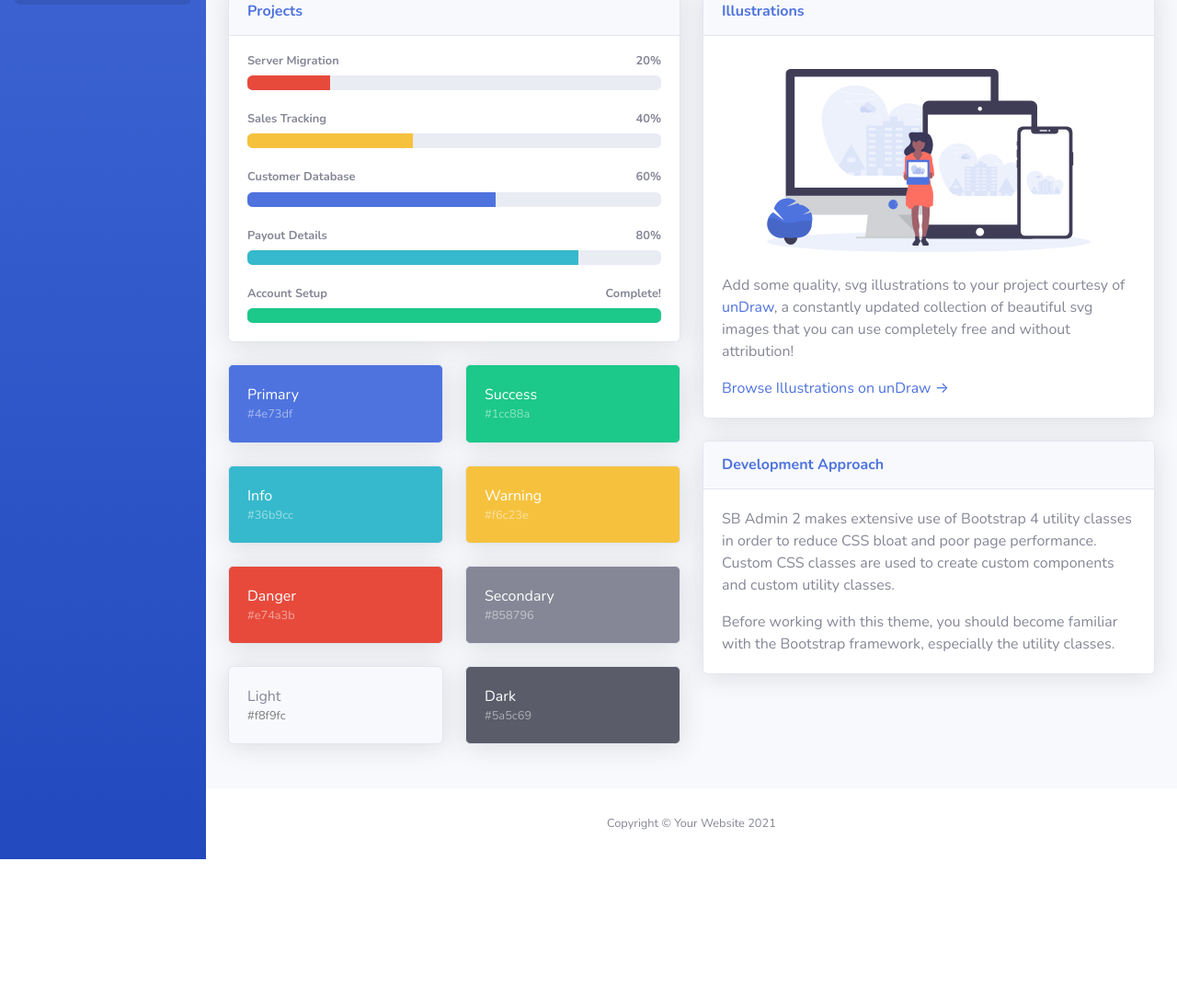
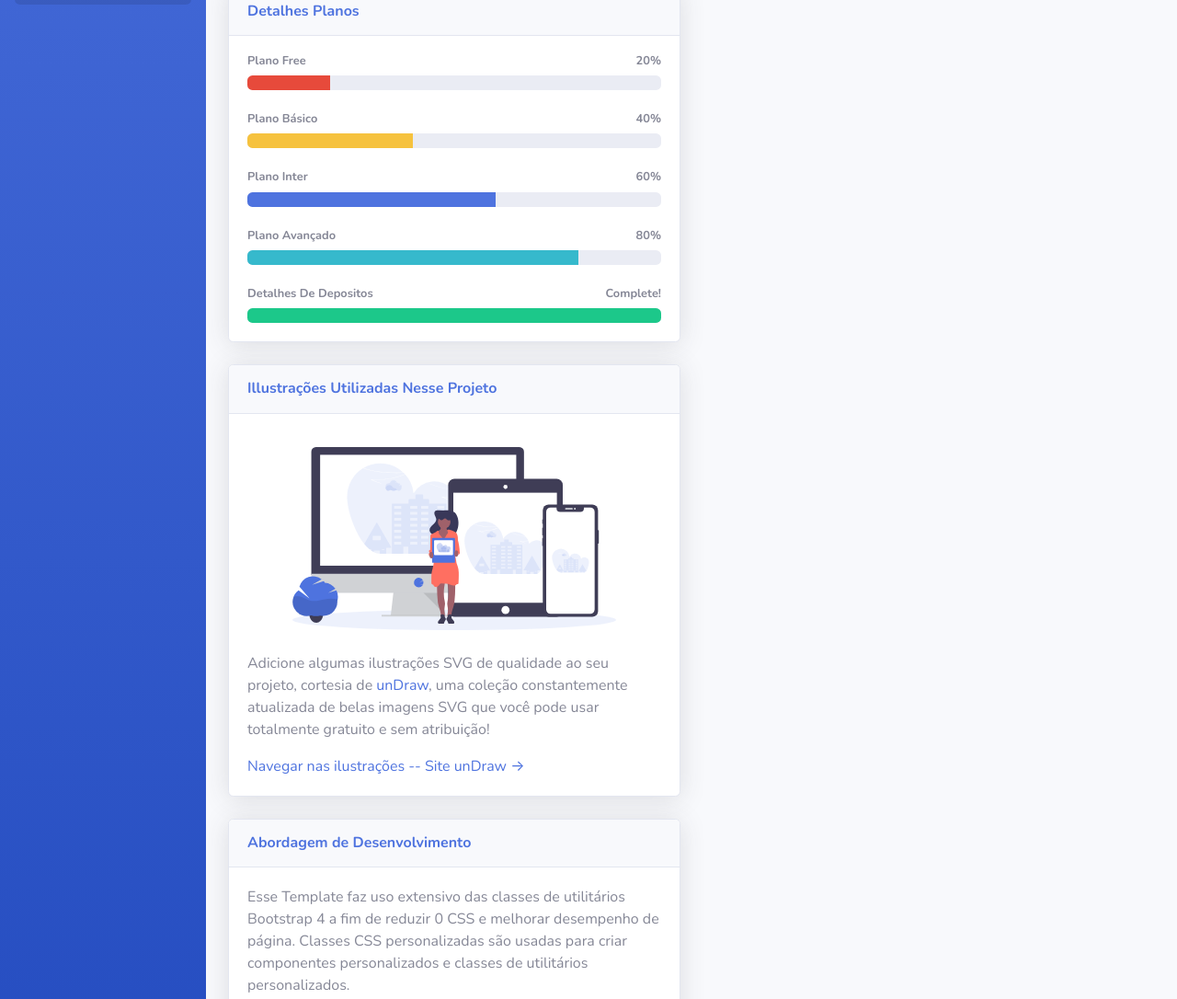
Before and after one commit to domingosjf/Cloud-Miner, a website with bundled scripts: page index.html in a window 1280 px wide. Shown: the part 858-1944 px from the top of the page at 92% size. Before the commit the page ends 1792 px from the top, so only its background shows below. Built offline with nearby package versions, Linux system fonts and the light colour scheme.

Commit message:
Add files via upload

```diff
--- a/index.html
+++ b/index.html
@@ -33,7 +33,7 @@
             <!-- Sidebar - Brand -->
             <a class="sidebar-brand d-flex align-items-center justify-content-center" href="index.html">
                 <div class="sidebar-brand-icon rotate-n-15">
-                    <i class="fas fa-laugh-wink"></i>
+                    <i class="fas fa-dog"></i>
                 </div>
                 <div class="sidebar-brand-text mx-3">Cloud <sup>Miner</sup></div>
             </a>
@@ -50,45 +50,45 @@
 
 			<li class="nav-item active">
                 <a class="nav-link" href="free.html">
-                    <i class="fas fa-fw fa-tachometer-alt"></i>
+					<i class="fas fa-comments-dollar"></i>
                     <span>Plano Free</span></a>
             </li>
 
 			<li class="nav-item active">
                 <a class="nav-link" href="basico.html">
-                    <i class="fas fa-fw fa-tachometer-alt"></i>
+					<i class="fas fa-comment-dollar"></i>
                     <span>Plano Básico</span></a>
             </li>
 
 
 			<li class="nav-item active">
                 <a class="nav-link" href="inter.html">
-                    <i class="fas fa-fw fa-tachometer-alt"></i>
+                    <i class="fab fa-btc"></i>
                     <span>Plano Inter</span></a>
             </li>
 
 			<li class="nav-item active">
                 <a class="nav-link" href="avancado.html">
-                    <i class="fas fa-fw fa-tachometer-alt"></i>
+                    <i class="fab fa-bitcoin"></i>
                     <span>Plano Avançado</span></a>
             </li>
 
 			 <li class="nav-item active">
                 <a class="nav-link" href="deposito.html">
-                    <i class="fas fa-fw fa-tachometer-alt"></i>
+                    <i class="fas fa-fw fa-wallet"></i>
                     <span>Deposito</span></a>
             </li>
 
 			<li class="nav-item active">
                 <a class="nav-link" href="receber.html">
-                    <i class="fas fa-fw fa-tachometer-alt"></i>
+                    <i class="fas fa-receipt"></i>
                     <span>Retirar</span></a>
             </li>
 
 			<li class="nav-item">
                 <a class="nav-link collapsed" href="#" data-toggle="collapse" data-target="#collapseTwo"
                     aria-expanded="true" aria-controls="collapseTwo">
-                    <i class="fas fa-fw fa-tachometer-alt"></i>
+                    <i class="fas fa-history"></i>
                     <span>Histórico</span>
                 </a>
                 <div id="collapseTwo" class="collapse" aria-labelledby="headingTwo" data-parent="#accordionSidebar">
@@ -105,7 +105,7 @@
 
 			<li class="nav-item active">
                 <a class="nav-link" href="faq.html">
-                    <i class="fas fa-fw fa-tachometer-alt"></i>
+                    <i class="fas fa-question"></i>
                     <span>FAQ</span></a>
             </li>
 
@@ -151,7 +151,7 @@
                     <form
                         class="d-none d-sm-inline-block form-inline mr-auto ml-md-3 my-2 my-md-0 mw-100 navbar-search">
                         <div class="input-group">
-                            <input type="text" class="form-control bg-light border-0 small" placeholder="Search for..."
+                            <input type="text" class="form-control bg-light border-0 small" placeholder="Pesquisar..."
                                 aria-label="Search" aria-describedby="basic-addon2">
                             <div class="input-group-append">
                                 <button class="btn btn-primary" type="button">
@@ -595,7 +595,7 @@
                                 <!-- Card Header - Dropdown -->
                                 <div
                                     class="card-header py-3 d-flex flex-row align-items-center justify-content-between">
-                                    <h6 class="m-0 font-weight-bold text-primary">Revenue Sources</h6>
+                                    <h6 class="m-0 font-weight-bold text-primary">Fontes de Receitas</h6>
                                     <div class="dropdown no-arrow">
                                         <a class="dropdown-toggle" href="#" role="button" id="dropdownMenuLink"
                                             data-toggle="dropdown" aria-haspopup="true" aria-expanded="false">
@@ -641,34 +641,34 @@
                             <!-- Project Card Example -->
                             <div class="card shadow mb-4">
                                 <div class="card-header py-3">
-                                    <h6 class="m-0 font-weight-bold text-primary">Projects</h6>
+                                    <h6 class="m-0 font-weight-bold text-primary">Detalhes Planos</h6>
                                 </div>
                                 <div class="card-body">
-                                    <h4 class="small font-weight-bold">Server Migration <span
+                                    <h4 class="small font-weight-bold">Plano Free <span
                                             class="float-right">20%</span></h4>
                                     <div class="progress mb-4">
                                         <div class="progress-bar bg-danger" role="progressbar" style="width: 20%"
                                             aria-valuenow="20" aria-valuemin="0" aria-valuemax="100"></div>
                                     </div>
-                                    <h4 class="small font-weight-bold">Sales Tracking <span
+                                    <h4 class="small font-weight-bold">Plano Básico <span
                                             class="float-right">40%</span></h4>
                                     <div class="progress mb-4">
                                         <div class="progress-bar bg-warning" role="progressbar" style="width: 40%"
                                             aria-valuenow="40" aria-valuemin="0" aria-valuemax="100"></div>
                                     </div>
-                                    <h4 class="small font-weight-bold">Customer Database <span
+                                    <h4 class="small font-weight-bold">Plano Inter <span
                                             class="float-right">60%</span></h4>
                                     <div class="progress mb-4">
                                         <div class="progress-bar" role="progressbar" style="width: 60%"
                                             aria-valuenow="60" aria-valuemin="0" aria-valuemax="100"></div>
                                     </div>
-                                    <h4 class="small font-weight-bold">Payout Details <span
+                                    <h4 class="small font-weight-bold">Plano Avançado <span
                                             class="float-right">80%</span></h4>
                                     <div class="progress mb-4">
                                         <div class="progress-bar bg-info" role="progressbar" style="width: 80%"
                                             aria-valuenow="80" aria-valuemin="0" aria-valuemax="100"></div>
                                     </div>
-                                    <h4 class="small font-weight-bold">Account Setup <span
+                                    <h4 class="small font-weight-bold">Detalhes De Depositos <span
                                             class="float-right">Complete!</span></h4>
                                     <div class="progress">
                                         <div class="progress-bar bg-success" role="progressbar" style="width: 100%"
@@ -677,108 +677,37 @@
                                 </div>
                             </div>
 
-                            <!-- Color System -->
-                            <div class="row">
-                                <div class="col-lg-6 mb-4">
-                                    <div class="card bg-primary text-white shadow">
-                                        <div class="card-body">
-                                            Primary
-                                            <div class="text-white-50 small">#4e73df</div>
-                                        </div>
-                                    </div>
-                                </div>
-                                <div class="col-lg-6 mb-4">
-                                    <div class="card bg-success text-white shadow">
-                                        <div class="card-body">
-                                            Success
-                                            <div class="text-white-50 small">#1cc88a</div>
-                                        </div>
-                                    </div>
-                                </div>
-                                <div class="col-lg-6 mb-4">
-                                    <div class="card bg-info text-white shadow">
-                                        <div class="card-body">
-                                            Info
-                                            <div class="text-white-50 small">#36b9cc</div>
-                                        </div>
-                                    </div>
-                                </div>
-                                <div class="col-lg-6 mb-4">
-                                    <div class="card bg-warning text-white shadow">
-                                        <div class="card-body">
-                                            Warning
-                                            <div class="text-white-50 small">#f6c23e</div>
-                                        </div>
-                                    </div>
-                                </div>
-                                <div class="col-lg-6 mb-4">
-                                    <div class="card bg-danger text-white shadow">
-                                        <div class="card-body">
-                                            Danger
-                                            <div class="text-white-50 small">#e74a3b</div>
-                                        </div>
-                                    </div>
-                                </div>
-                                <div class="col-lg-6 mb-4">
-                                    <div class="card bg-secondary text-white shadow">
-                                        <div class="card-body">
-                                            Secondary
-                                            <div class="text-white-50 small">#858796</div>
-                                        </div>
-                                    </div>
-                                </div>
-                                <div class="col-lg-6 mb-4">
-                                    <div class="card bg-light text-black shadow">
-                                        <div class="card-body">
-                                            Light
-                                            <div class="text-black-50 small">#f8f9fc</div>
-                                        </div>
-                                    </div>
-                                </div>
-                                <div class="col-lg-6 mb-4">
-                                    <div class="card bg-dark text-white shadow">
-                                        <div class="card-body">
-                                            Dark
-                                            <div class="text-white-50 small">#5a5c69</div>
-                                        </div>
-                                    </div>
-                                </div>
-                            </div>
 
-                        </div>
-
-                        <div class="col-lg-6 mb-4">
 
                             <!-- Illustrations -->
                             <div class="card shadow mb-4">
                                 <div class="card-header py-3">
-                                    <h6 class="m-0 font-weight-bold text-primary">Illustrations</h6>
+                                    <h6 class="m-0 font-weight-bold text-primary">Illustrações Utilizadas Nesse Projeto</h6>
                                 </div>
                                 <div class="card-body">
                                     <div class="text-center">
                                         <img class="img-fluid px-3 px-sm-4 mt-3 mb-4" style="width: 25rem;"
                                             src="img/undraw_posting_photo.svg" alt="...">
                                     </div>
-                                    <p>Add some quality, svg illustrations to your project courtesy of <a
-                                            target="_blank" rel="nofollow" href="https://undraw.co/">unDraw</a>, a
-                                        constantly updated collection of beautiful svg images that you can use
-                                        completely free and without attribution!</p>
-                                    <a target="_blank" rel="nofollow" href="https://undraw.co/">Browse Illustrations on
-                                        unDraw &rarr;</a>
+                                    <p>Adicione algumas ilustrações SVG de qualidade ao seu projeto, cortesia de <a
+                                            target="_blank" rel="nofollow" href="https://undraw.co/">unDraw</a>, uma
+                                         coleção constantemente atualizada de belas imagens SVG que você pode usar
+                                         totalmente gratuito e sem atribuição!</p>
+                                    <a target="_blank" rel="nofollow" href="https://undraw.co/">Navegar nas ilustrações -- Site unDraw &rarr;</a>
                                 </div>
                             </div>
 
                             <!-- Approach -->
                             <div class="card shadow mb-4">
                                 <div class="card-header py-3">
-                                    <h6 class="m-0 font-weight-bold text-primary">Development Approach</h6>
+                                    <h6 class="m-0 font-weight-bold text-primary">Abordagem de Desenvolvimento</h6>
                                 </div>
                                 <div class="card-body">
-                                    <p>SB Admin 2 makes extensive use of Bootstrap 4 utility classes in order to reduce
-                                        CSS bloat and poor page performance. Custom CSS classes are used to create
-                                        custom components and custom utility classes.</p>
-                                    <p class="mb-0">Before working with this theme, you should become familiar with the
-                                        Bootstrap framework, especially the utility classes.</p>
+                                    <p>Esse Template faz uso extensivo das classes de utilitários Bootstrap 4 a fim de reduzir
+                                        0 CSS e melhorar desempenho de página. Classes CSS personalizadas são usadas para criar
+                                         componentes personalizados e classes de utilitários personalizados.</p>
+                                    <p class="mb-0">Antes de trabalhar com este tema, você deve se familiarizar com o
+                                         Estrutura de bootstrap, especialmente as classes de utilitários.</p>
                                 </div>
                             </div>
 
```
